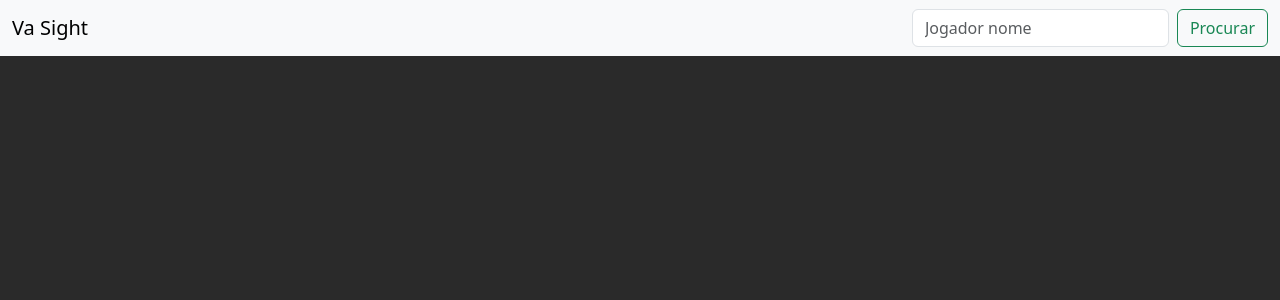
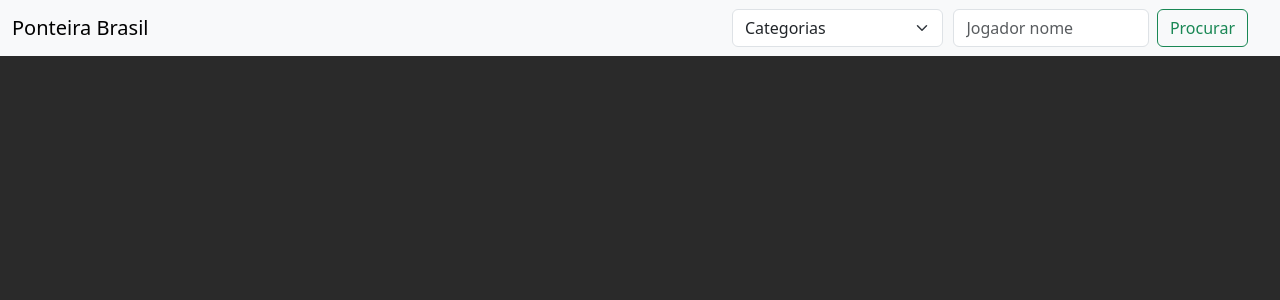
Before and after one commit to eulerBM/Va_Sight, a Django app: page / in a window 1280 px wide. Shown: the top 300 px of the page. Run offline with Django 4.2, Linux system fonts and the light colour scheme; data that the repository does not hold is empty.

Commit message:
Adding function to the button and adding new elements to the html

```diff
--- a/static/css/home.css
+++ b/static/css/home.css
@@ -14,3 +14,11 @@
 .card-img-top {
     height: 150px;
 }
+
+.form-select {
+    margin-right: 10px;
+}
+
+.d-flex input, .d-flex button {
+    margin-right: 20px;
+}
--- /dev/null
+++ b/static/js/home.js
@@ -0,0 +1,24 @@
+
+function copiarTexto() {
+    // Seleciona o elemento de texto
+    var campo = document.getElementById("key_copy");
+
+    // Cria um intervalo para selecionar o conteúdo do elemento
+    var range = document.createRange();
+    range.selectNode(campo);
+
+    // Remove qualquer seleção anterior
+    window.getSelection().removeAllRanges();
+
+    // Adiciona o novo intervalo ao seletor
+    window.getSelection().addRange(range);
+
+    // Executa o comando de cópia
+    document.execCommand('copy');
+
+    // Deseleciona o campo
+    window.getSelection().removeAllRanges();
+
+    // Você pode adicionar feedback ao usuário, por exemplo, alerta ou mensagem
+    alert("Texto copiado: " + campo.textContent);
+}
--- a/templates/base/base.html
+++ b/templates/base/base.html
@@ -3,7 +3,7 @@
 <head>
     <meta charset="UTF-8">
     <meta name="viewport" content="width=device-width, initial-scale=1.0">
-    <title>{% block title %}{% endblock title %}</title>
+    <title>Ponteira Brasil {% block title %}{% endblock title %} </title>
     <link href="https://cdn.jsdelivr.net/npm/bootstrap@5.3.2/dist/css/bootstrap.min.css" rel="stylesheet" integrity="sha384-T3c6CoIi6uLrA9TneNEoa7RxnatzjcDSCmG1MXxSR1GAsXEV/Dwwykc2MPK8M2HN" crossorigin="anonymous">
 </head>
 
@@ -11,10 +11,17 @@
 
     <nav class="navbar bg-body-tertiary">
         <div class="container-fluid">
-          <a class="navbar-brand">Va Sight</a>
+          <a class="navbar-brand">Ponteira Brasil</a>
           <form class="d-flex" role="search">
+            <select class="form-select" aria-label="Default select example">
+              <option selected>Categorias</option>
+              <option value="1">Profissional</option>
+              <option value="2">influenciador</option>
+              <option value="3">Outro</option>
+            </select>
             <input class="form-control me-2" type="search" placeholder="Jogador nome" aria-label="Search">
             <button class="btn btn-outline-success" type="submit">Procurar</button>
+
           </form>
         </div>
     </nav>
--- a/templates/home.html
+++ b/templates/home.html
@@ -1,5 +1,4 @@
 {% extends "base/base.html" %}
-{% block title %}Va Sight{% endblock title %}
 {% block body %}
 {% load static %}
 
@@ -15,8 +14,9 @@
                   <img src="{{ players.image }}" class="card-img-top" alt="...">
                   <div class="card-body">
                       <h5 class="card-title">{{ players.player }}</h5>
-                      <p class="card-text">{{ players.key }}</p>
-                      <a href="#" class="btn btn-primary">COPIAR</a>
+                      <p class="card-text" id="key_copy">{{ players.key }}</p>
+                      <a class="btn btn-primary" onclick="copiarTexto()">COPIAR</a>
+
                   </div>
               </div>
           </div>
@@ -27,5 +27,5 @@
   </div>
 </div>
 
-
+<script src=" {% static 'js/home.js' %}"></script>
 {% endblock body %}
```
